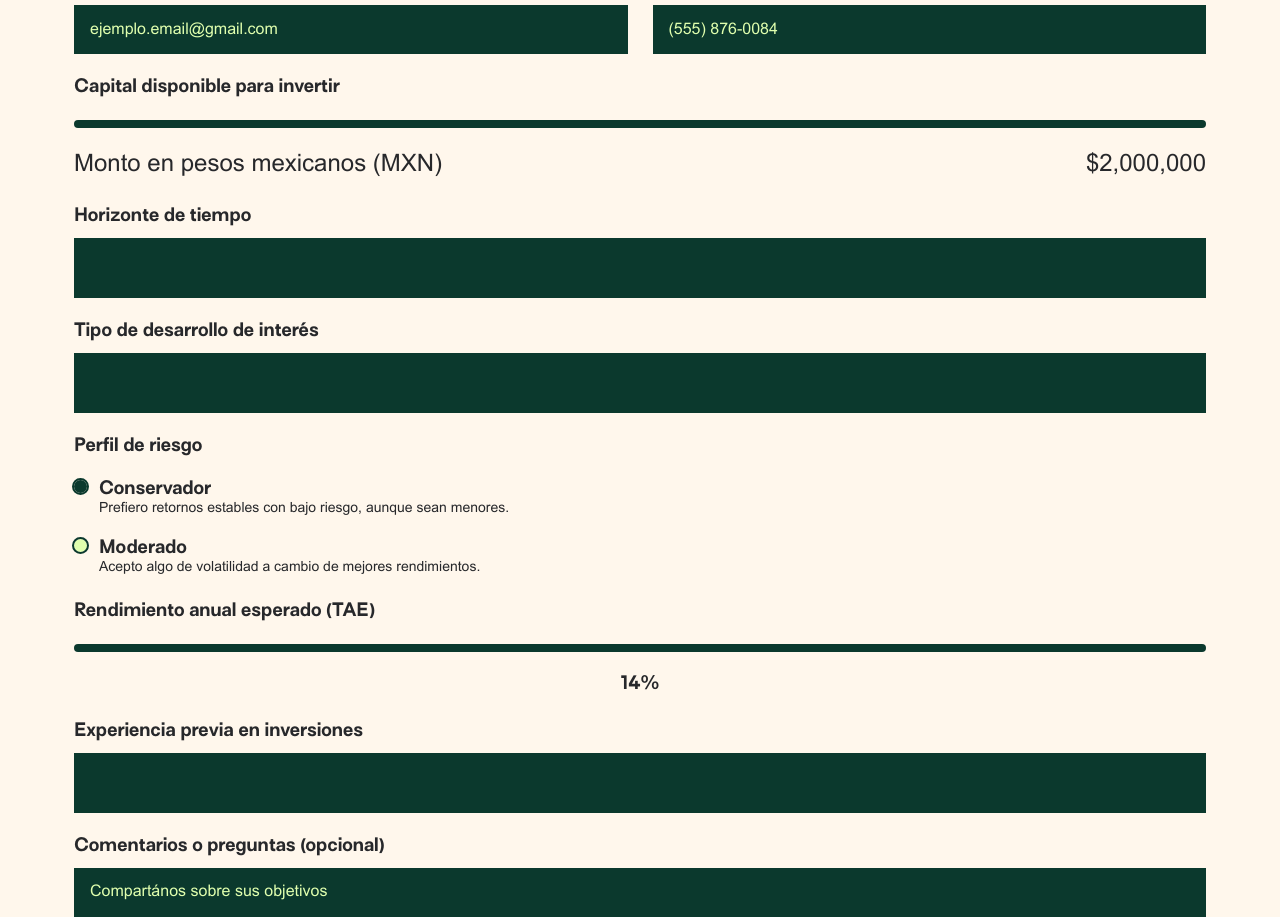
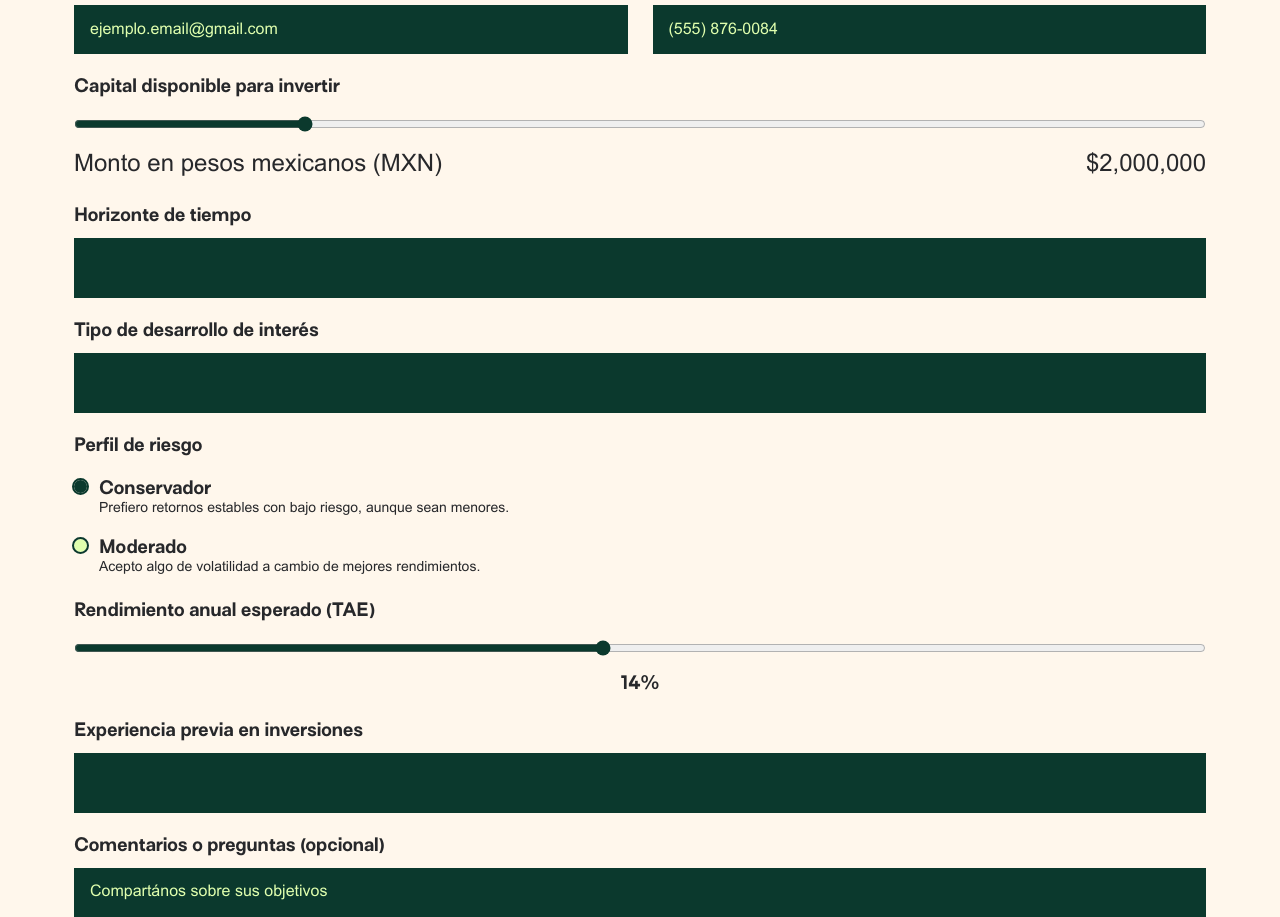
Before and after one commit to xperiencegroup/beneva-landing, a React (Vite) app: page /desarrollemos-juntos in a window 1280 px wide. Shown: the part 2620-3537 px from the top of the page. Built offline with nearby package versions, Linux system fonts and the light colour scheme; a web font is replaced by a local one.

Commit message:
Inputs temporales

```diff
--- a/src/pages/desarrollemos-juntos/components/desarrollemos-formulario.jsx
+++ b/src/pages/desarrollemos-juntos/components/desarrollemos-formulario.jsx
@@ -1,5 +1,6 @@
 import { useForm } from "react-hook-form";
 import SendIcon from "../../../assets/icons/commons/sendIcon";
+import { useState } from "react";
 
 export default function DesarrollemosFormulario() {
   const { handleSubmit, register, reset } = useForm({
@@ -7,6 +8,8 @@ export default function DesarrollemosFormulario() {
       riskProfile: "conservador",
     },
   });
+  const [tae, setTae] = useState(14);
+  const [monto, setMonto] = useState(2000000);
   const handleReset = () => {
     return reset();
   };
@@ -97,13 +100,21 @@ export default function DesarrollemosFormulario() {
           <p className="text-[14px] md:text-button font-at-surt font-bold text-gris-profundo">
             Capital disponible para invertir
           </p>
-          <div className="w-full h-2 bg-verde-confianza rounded" />
+          <input
+            type="range"
+            min={0}
+            max={10000000}
+            step={50000}
+            value={monto}
+            onChange={(e) => setMonto(Number(e.target.value))}
+            className="w-full h-2 rounded cursor-pointer bg-verde-confianza accent-verde-confianza"
+          />
           <div className="flex flex-col md:flex-row justify-between w-full max-md:gap-[24px]">
             <p className="text-[16px] md:text-paragraph4 text-gris-profundo">
               Monto en pesos mexicanos (MXN)
             </p>
             <p className="text-[16px] md:text-paragraph4 text-gris-profundo">
-              $2,000,000
+              ${monto.toLocaleString("es-MX")}
             </p>
           </div>
         </div>
@@ -183,9 +194,17 @@ export default function DesarrollemosFormulario() {
           <p className="text-[14px] md:text-button font-at-surt font-bold text-gris-profundo">
             Rendimiento anual esperado (TAE)
           </p>
-          <div className="w-full h-2 bg-verde-confianza rounded" />
+          <input
+            type="range"
+            min={0}
+            max={30}
+            step={1}
+            value={tae}
+            onChange={(e) => setTae(Number(e.target.value))}
+            className="w-full h-2 rounded cursor-pointer bg-verde-confianza accent-verde-confianza"
+          />
           <p className="text-[14px] md:text-button font-at-surt font-bold text-center text-gris-profundo">
-            14%
+            {tae}%
           </p>
         </div>
 
```
